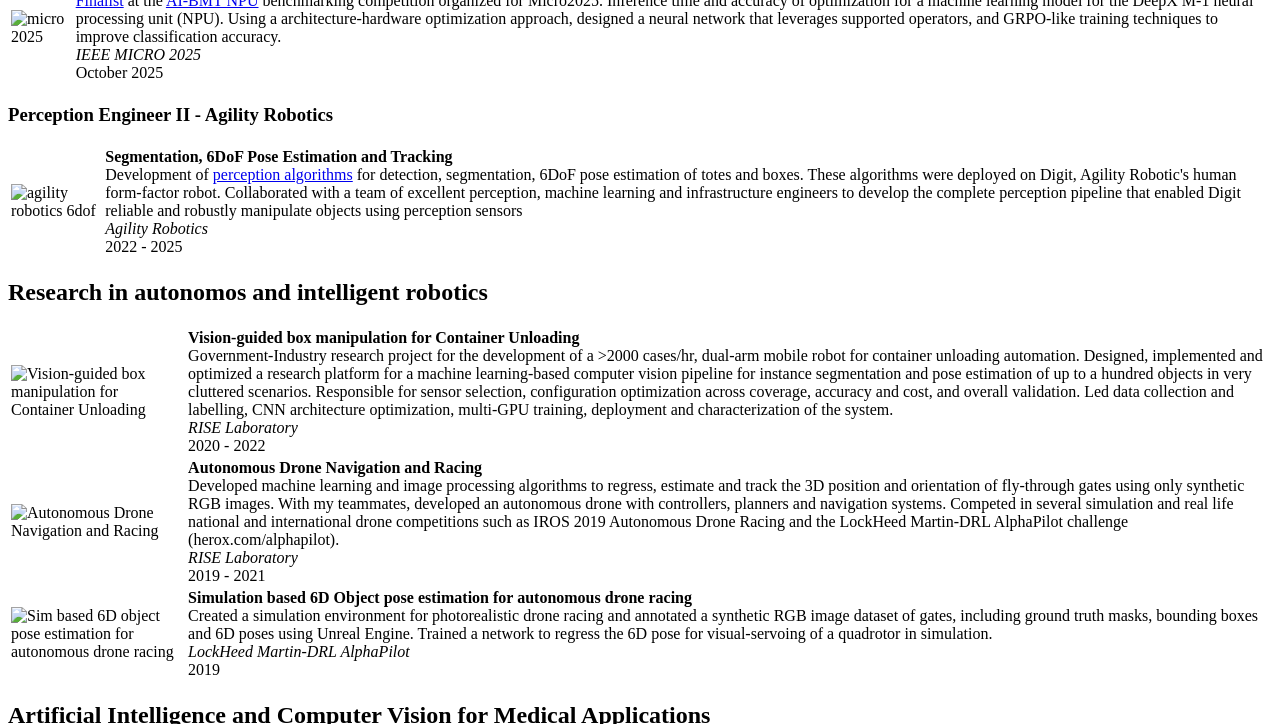
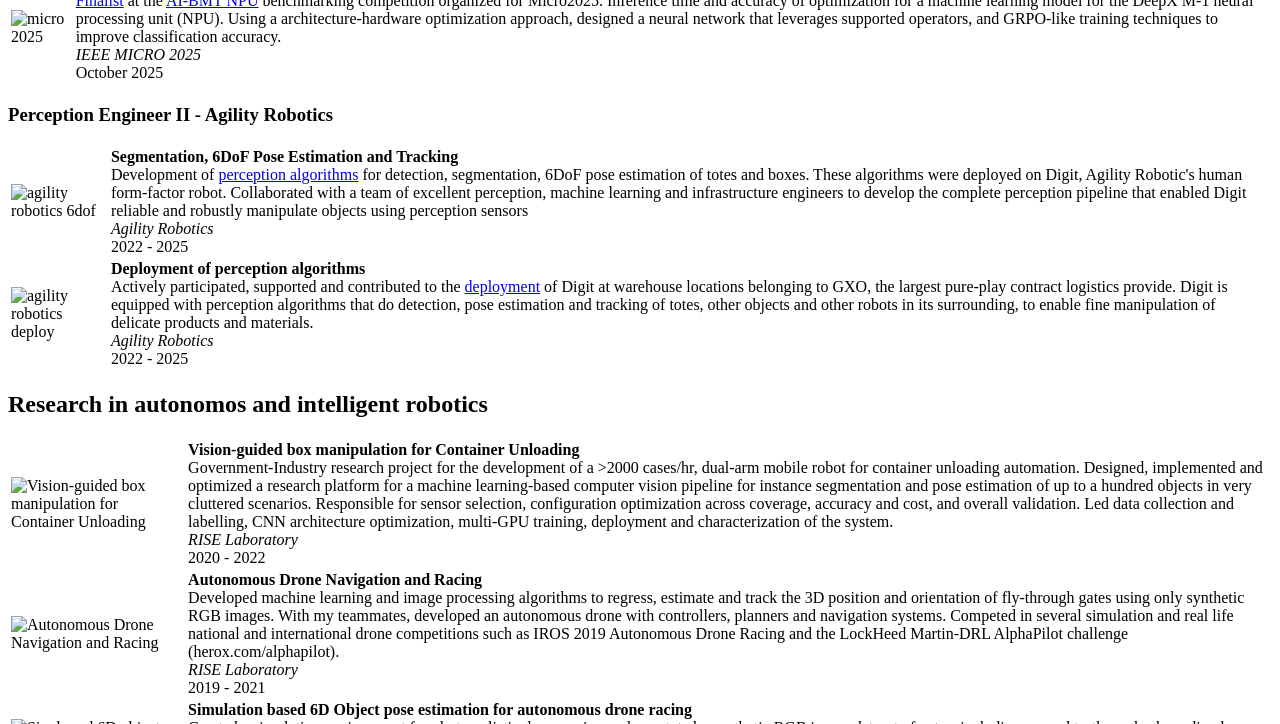
Before and after one commit to juanmed/juanmed.github.io, a Jekyll site: the page built from _posts/2025-11-01-presentation.md, in a window 1280 px wide and 900 px high, scrolled down 814 px, cut to the strip 0-724 px from the top of the window. Built offline with Jekyll 4.4.1, drawn with Linux system fonts in a browser that asks for light colours.

Commit message:
Add more stage

```diff
--- a/_posts/2025-11-01-presentation.md
+++ b/_posts/2025-11-01-presentation.md
@@ -61,6 +61,14 @@
     </td>
     <td>
       <strong>Segmentation, 6DoF Pose Estimation and Tracking</strong><br> Development of <a href="https://www.youtube.com/watch?v=MhRd0vvdaj0">perception algorithms</a> for detection, segmentation, 6DoF pose estimation of totes and boxes. These algorithms were deployed on Digit, Agility Robotic's human form-factor robot. Collaborated with a team of excellent perception, machine learning and infrastructure engineers to develop the complete perception pipeline that enabled Digit reliable and robustly manipulate objects using perception sensors<br><em>Agility Robotics</em><br>2022 - 2025
+    </td>
+  </tr>
+  <tr>
+    <td>
+      <img class="education-logo" src="{{ site.baseurl }}public/img/digit_gxo.png" alt="agility robotics deploy" width="2000">
+    </td>
+    <td>
+      <strong>Deployment of perception algorithms </strong><br> Actively participated, supported and contributed to the <a href="https://www.agilityrobotics.com/content/digit-deployed-at-gxo-in-historic-humanoid-raas-agreement">deployment</a> of Digit at warehouse locations belonging to GXO, the largest pure-play contract logistics provide. Digit is equipped with perception algorithms that do detection, pose estimation and tracking of totes, other objects and other robots in its surrounding, to enable fine manipulation of delicate products and materials.  <br><em>Agility Robotics</em><br>2022 - 2025
     </td>
   </tr>
 </table>
```
Also changed, not shown: public/img/digit_gxo.png (added), 4 other files.
